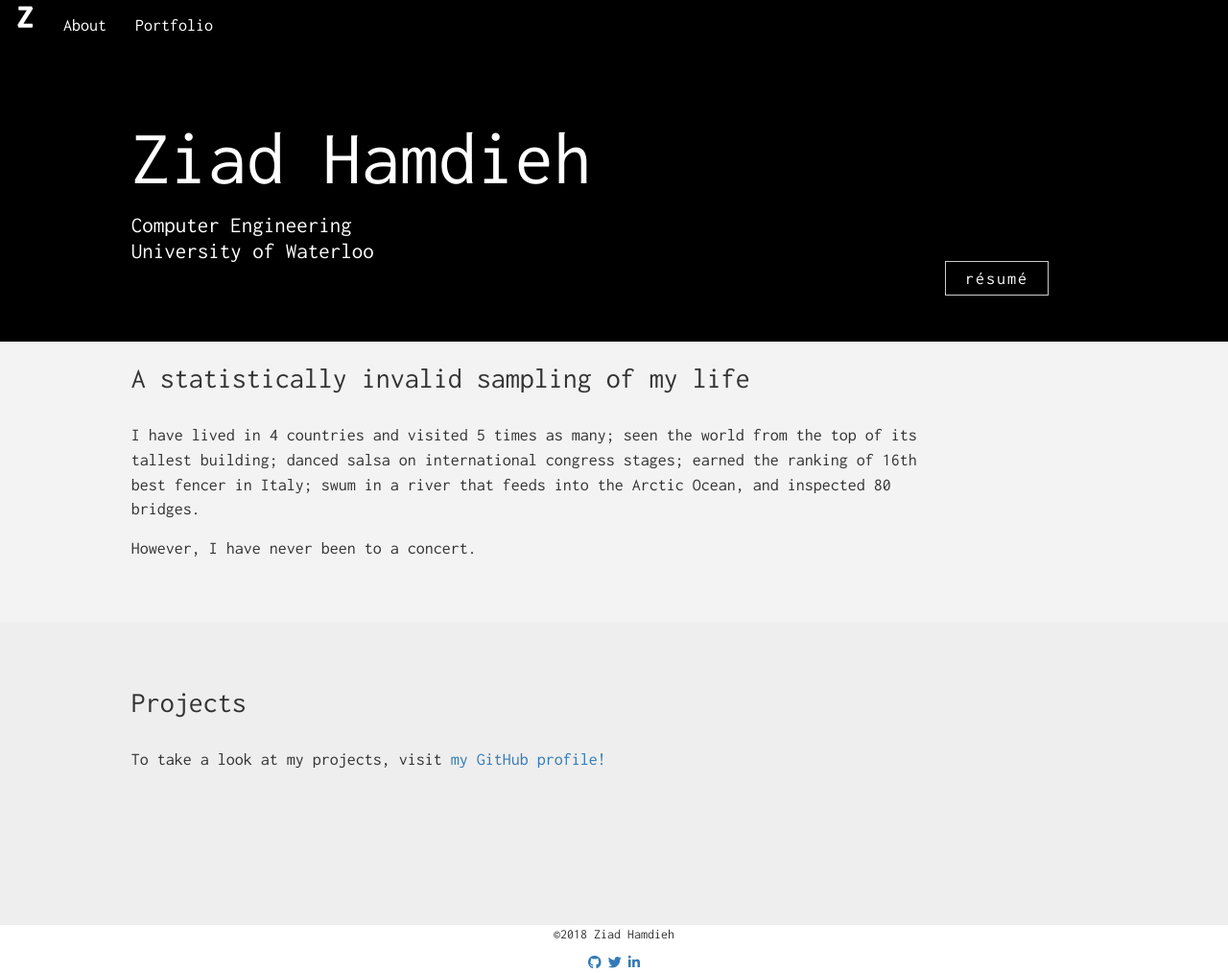
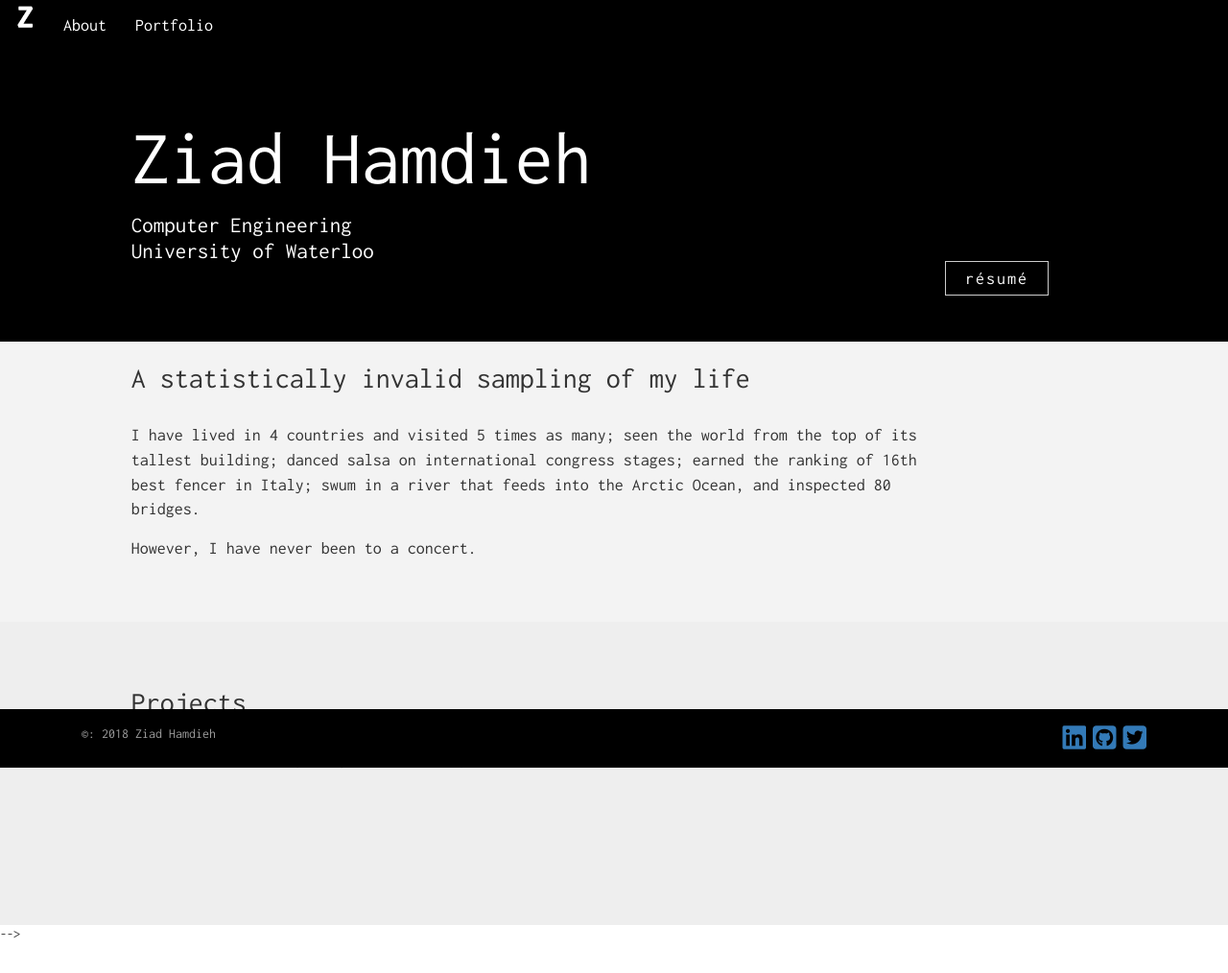
Before and after one commit to ZiadHamdieh/ZiadHamdieh.github.io, a plain HTML site: page index.html in a window 1280 px wide. Shown: the whole page at 96% size. After the commit the page ends 984 px from the top, so only its background shows below. Drawn offline with nearby package versions, Linux system fonts and the light colour scheme.

Commit message:
add footer

```diff
--- a/index.html
+++ b/index.html
@@ -57,23 +57,24 @@
         </div>
     </div>
 
-    <!-- footer -->
+<!--     <!-- footer -->
     <div class="jumbotron jumbotron-fluid footer">
         <div class="container">
         </div>
-    </div>
+    </div> -->
 
-    <div id="footer">
-      <footer id="main_footer">
-        <div class="container text-center">
-          <p class="copyright">&copy;2018 Ziad Hamdieh</p>
-           <nav class="footer-nav">
-            <a href="https://github.com/ziadhamdieh"><i class="fa fa-github"></i></a>
-            <a href="https://twitter.com/ziadhamdieh"><i class="fa fa-twitter"></i></a>
-            <a href="https://www.linkedin.com/in/ziadhamdieh"><i class="fa fa-linkedin"></i></a>
-          </nav>
+    <!-- footer -->
+    <div class="navbar navbar-inverse navbar-fixed-bottom" role="navigation">
+      <div class="container">
+        <div class="navbar-text pull-left">
+          <p>&copy: 2018 Ziad Hamdieh</p>
         </div>
-      </footer>
+        <div class="navbar-text pull-right">
+          <a href="https://linkedin.com/in/ziadhamdieh"><i class="fa fa-linkedin-square fa-2x"></i></a>
+          <a href="https://github.com/ziadhamdieh"><i class="fa fa-github-square fa-2x"></i></a>
+          <a href="https://twitter.com/ziadhamdieh"><i class="fa fa-twitter-square fa-2x"></i></a>
+        </div>
+      </div>
     </div>
 
   </body>
```
